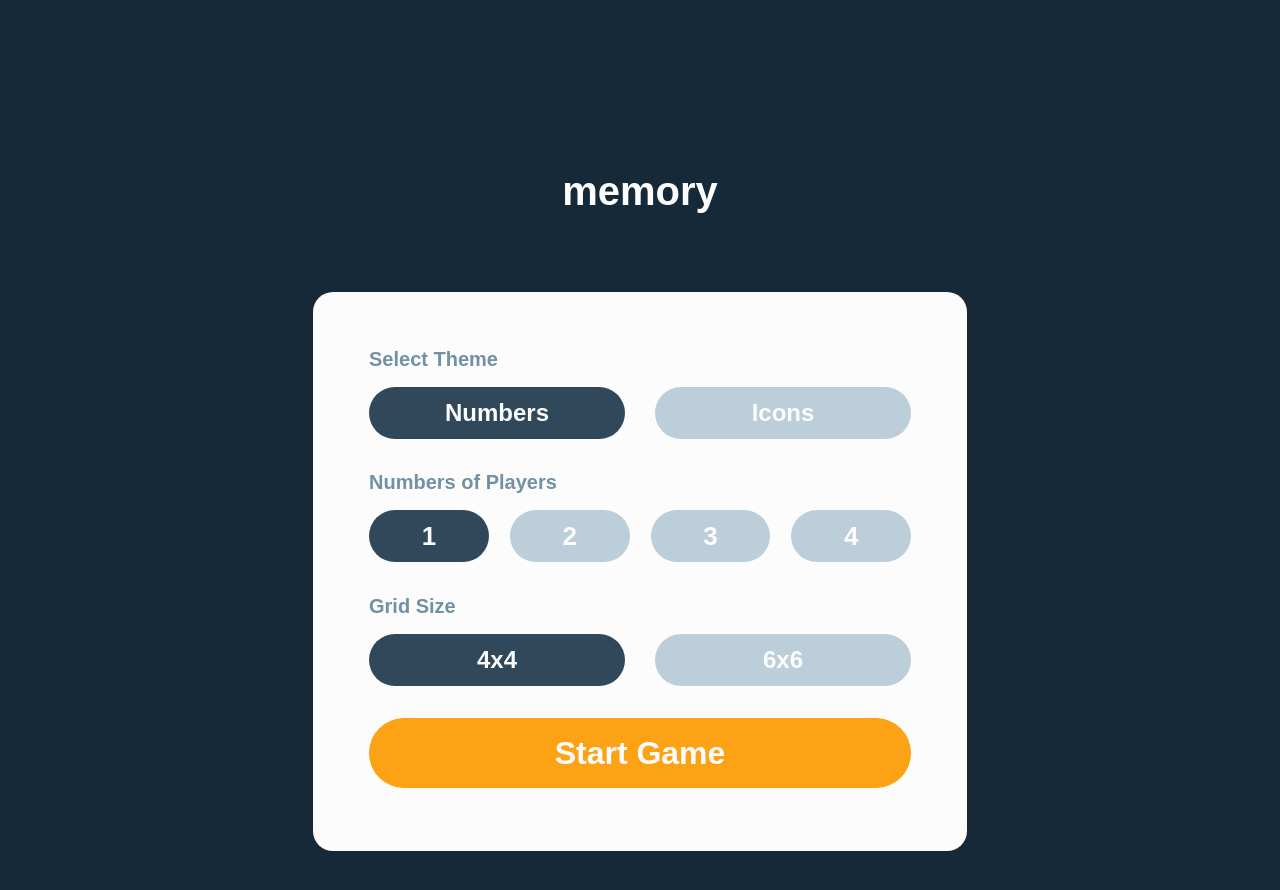
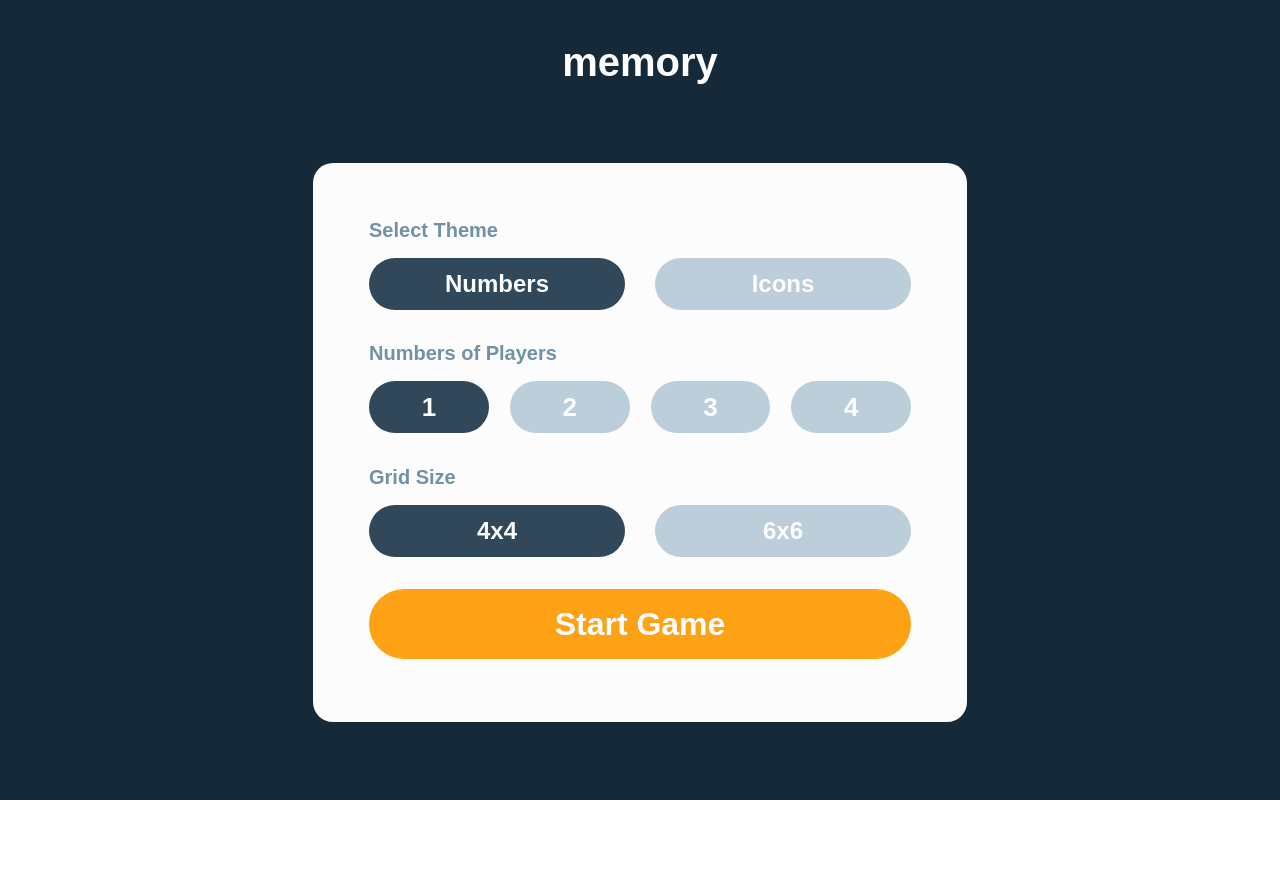
Before and after one commit to AnaMigriauli/Memory-Game-React, a React (Vite) app: page / in a window 1280 px wide. Shown: the top 890 px of the page. After the commit the page ends 800 px from the top, so only its background shows below. Built offline with nearby package versions, Linux system fonts and the light colour scheme.

Commit message:
changed some css style

```diff
--- a/src/GlobalStyles.jsx
+++ b/src/GlobalStyles.jsx
@@ -2,12 +2,13 @@ import { createGlobalStyle } from "styled-components";
 
 export const GlobalStyles = createGlobalStyle`
 @import url('https://fonts.googleapis.com/css2?family=Atkinson+Hyperlegible:wght@700&display=swap');
+
    *{
     margin:0 ;
     padding:0;
    box-sizing:border-box;
+   };
 
-  };
   #root{
     display:flex;
     justify-content:center;
@@ -16,8 +17,8 @@ export const GlobalStyles = createGlobalStyle`
   }
 
   body{
-
-    font-family: 'Atkinson Hyperlegible', sans-serif;
+     font-family: 'Atkinson Hyperlegible', sans-serif;
+     height: 100vh;
   }
 
 `;
--- a/src/componenets/StartGame.jsx
+++ b/src/componenets/StartGame.jsx
@@ -175,7 +175,7 @@ const Div = styled.div`
   width: 100%;
   height: 100%;
   background-color: ${({ theme }) => theme.colors.blue};
-  padding: 80px 24px 116px 24px;
+  padding: 40px 24px 0 24px;
   display: flex;
   flex-direction: column;
   align-items: center;
@@ -186,8 +186,6 @@ const Div = styled.div`
     margin-bottom: 45px;
   }
   @media (min-width: ${Breakpoints.medium}) {
-    padding: 169px 57px 168px 57px;
-
     h1 {
       font-size: 40px;
       margin-bottom: 78px;
--- a/src/componenets/hook/useMemoryGame.jsx
+++ b/src/componenets/hook/useMemoryGame.jsx
@@ -349,6 +349,8 @@ const useMemoryGame = (totalPairs, iconsArr) => {
       if (scores.P3 === maxScore) winners.push(3);
       if (scores.P4 === maxScore) winners.push(4);
 
+      console.log(winners);
+
       let winner;
       if (winners.length > 1) {
         winner = "TIE";
@@ -356,9 +358,12 @@ const useMemoryGame = (totalPairs, iconsArr) => {
         winner = winners[0];
       }
 
+      console.log(winner);
       dispatch({ type: actionTypes.WINNER, payload: winner });
     }
   };
+  console.log(state.winner);
+
   return {
     state,
     checkCards,
```
Also changed, not shown: 1 other file (tests, documents, lock files or other folders).
